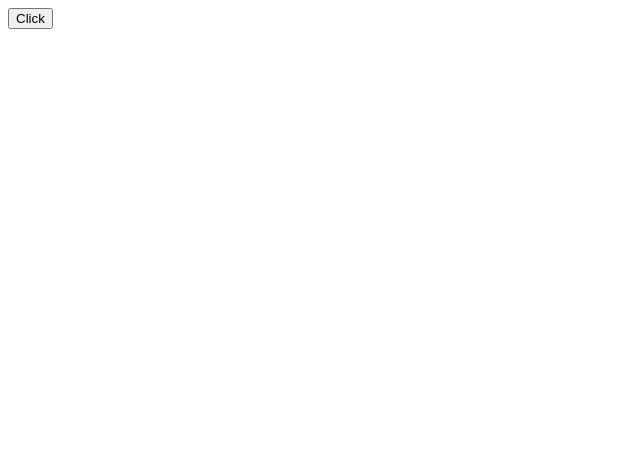
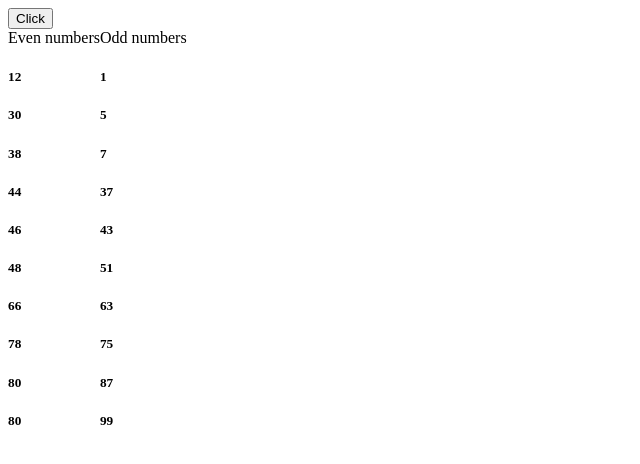
Before and after one commit to marcinho51/Grupa.IT, a plain HTML site: page task1/index.html in a window 1280 px wide. Both pictures are taken after a click on the button "Click". Shown: the whole page, without its empty margins (0-640 px from the left). Drawn offline with Linux system fonts and the light colour scheme.

Commit message:
task1 completed

```diff
--- a/task1/index.html
+++ b/task1/index.html
@@ -9,7 +9,13 @@
 <body>
 
     <button id="btn">Click</button>
-    <ul id="list"></ul>
+    <div id="tableOfNumbers" style="display:flex">
+
+            <div id="columnOfEvenNumbers">Even numbers</div>
+            <div id="columnOfOddNumbers">Odd numbers</div>
+
+    </table>
+
 
     <script src="task1.js"></script>
 </body>
--- a/task1/task1.js
+++ b/task1/task1.js
@@ -1,5 +1,6 @@
 const btn = document.querySelector("#btn");
-const ul = document.querySelector("#list");
+const columnOfEvenNumbers= document.querySelector("#columnOfEvenNumbers");
+const columnOfOddNumbers= document.querySelector("#columnOfOddNumbers");
 
 
 const randomIntFromInterval = (min, max) => {
@@ -24,6 +25,20 @@ const drawNumbers = () => {
 
     console.log(evenNumbers);
     console.log(oddNumbers);
+
+
+
+    for (let i =0; i<evenNumbers.length;i++) {
+        const newElement = `<h5>${evenNumbers[i]}</h5>`
+        columnOfEvenNumbers.insertAdjacentHTML('beforeend', newElement);
+    }
+
+    for (let i =0; i<oddNumbers.length;i++) {
+        const newElement = `<h5>${oddNumbers[i]}</h5>`
+        columnOfOddNumbers.insertAdjacentHTML('beforeend', newElement);
+    }
+
+
 }
 
 
```
